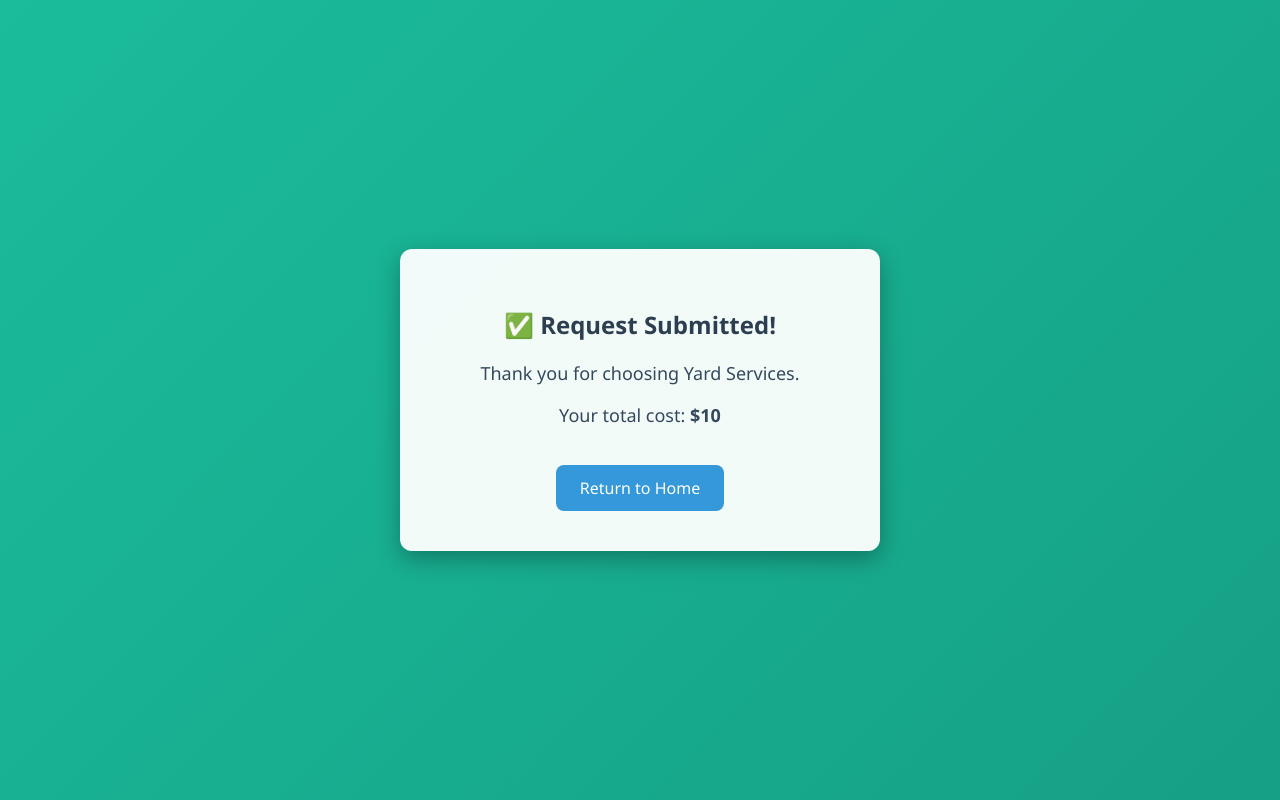
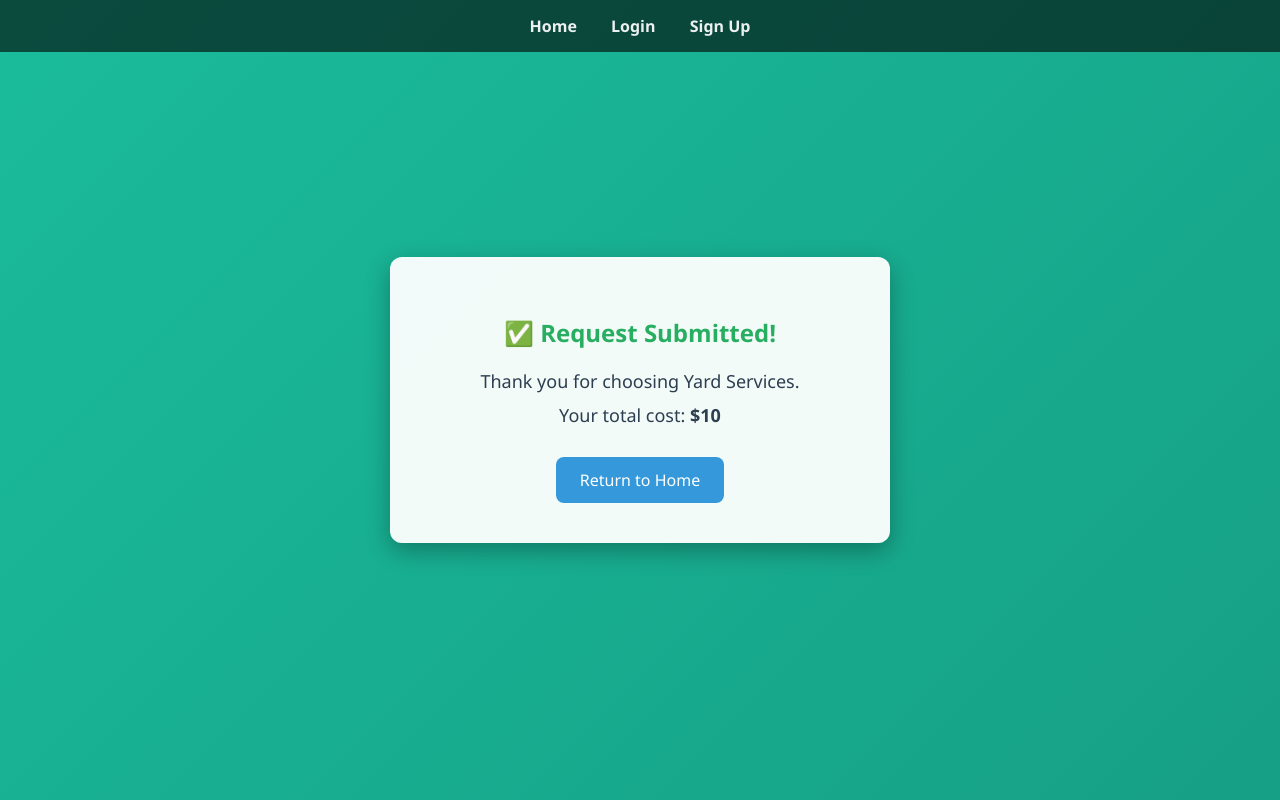
Before and after one commit to Mr-A-Hacker/Yard-sevices, a Flask app: template templates/submitted.html in a window 1280 px wide. Run offline with Flask 3, Linux system fonts and the light colour scheme; the template is opened without the code that fills it: most values are stand-ins (such as "Sample title", 1, 10 or a date in 2020).

Commit message:
Update submitted.html
Signed-off-by: MR.A_HACKER <abdullahlababidi70@gmail.com>

```diff
--- a/templates/submitted.html
+++ b/templates/submitted.html
@@ -6,11 +6,31 @@
     body {
       font-family: 'Segoe UI', sans-serif;
       background: linear-gradient(135deg, #1abc9c, #16a085);
+      margin: 0;
+      height: 100vh;
       display: flex;
       justify-content: center;
       align-items: center;
-      height: 100vh;
-      margin: 0;
+      color: #2c3e50;
+    }
+    nav {
+      position: absolute;
+      top: 0;
+      width: 100%;
+      background: rgba(0,0,0,0.6);
+      padding: 15px;
+      text-align: center;
+    }
+    nav a {
+      color: #ecf0f1;
+      text-decoration: none;
+      margin: 0 15px;
+      font-weight: bold;
+      transition: 0.3s;
+    }
+    nav a:hover {
+      color: #3498db;
+      transform: scale(1.1);
     }
     .card {
       background: rgba(255,255,255,0.95);
@@ -18,16 +38,16 @@
       border-radius: 12px;
       box-shadow: 0 8px 25px rgba(0,0,0,0.3);
       text-align: center;
-      width: 400px;
+      width: 420px;
       animation: fadeIn 1s ease-in-out;
     }
     h2 {
-      color: #2c3e50;
       margin-bottom: 20px;
+      color: #27ae60;
     }
     p {
       font-size: 18px;
-      color: #34495e;
+      margin: 10px 0;
     }
     .back {
       margin-top: 20px;
@@ -51,6 +71,22 @@
   </style>
 </head>
 <body>
+  <!-- Navbar -->
+  <nav>
+    <a href="/">Home</a>
+    {% if logged_in %}
+      <a href="/get-started">Get Started</a>
+      {% if session['user'] == 'admin' %}
+        <a href="/admin">Admin</a>
+      {% endif %}
+      <a href="/logout">Logout</a>
+    {% else %}
+      <a href="/login">Login</a>
+      <a href="/signup">Sign Up</a>
+    {% endif %}
+  </nav>
+
+  <!-- Confirmation Card -->
   <div class="card">
     <h2>✅ Request Submitted!</h2>
     <p>Thank you for choosing Yard Services.</p>
```
